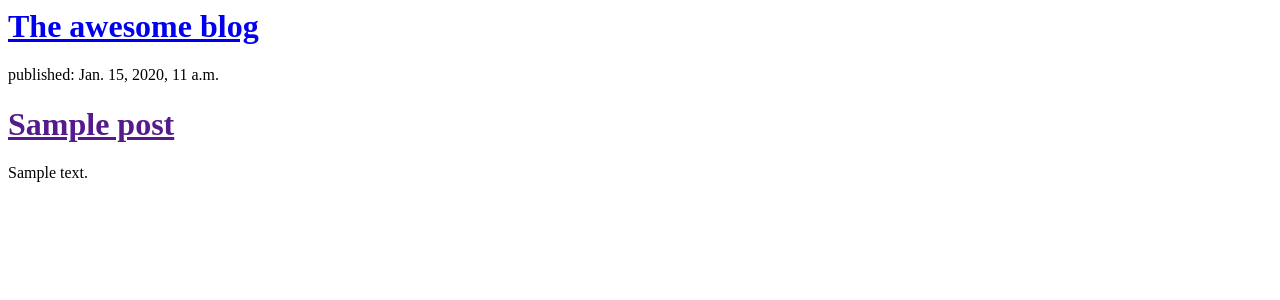
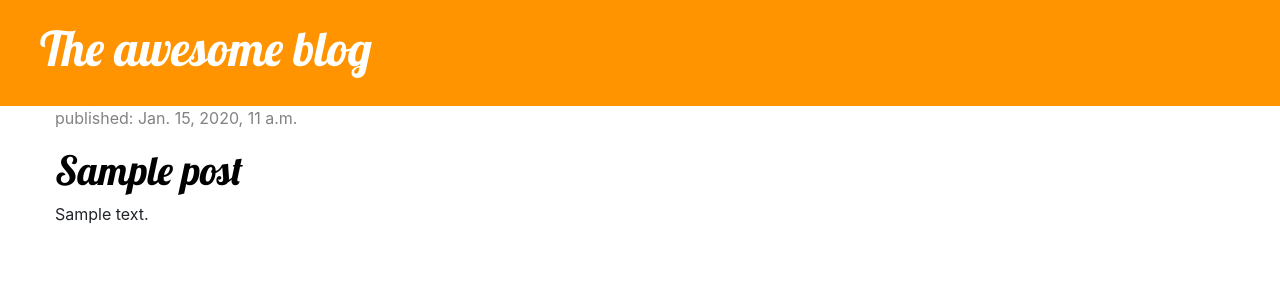
Before and after one commit to farkiba/my-first-blog, a Django app: template blog/templates/blog/post_list.html in a window 1280 px wide. Shown: the top 300 px of the page. Run offline with Django 3.2, Linux system fonts and the light colour scheme; the template is opened without the code that fills it: values that come from a table or form of the project are taken from there, others are empty; tables that the repository leaves empty hold one stand-in row (values such as "Sample post"); some libraries are stand-ins or nearby versions.

Commit message:
added style with css

```diff
--- /dev/null
+++ b/blog/static/css/blog.css
@@ -0,0 +1,46 @@
+.page-header {
+    background-color: #ff9400;
+    margin-top: 0;
+    padding: 20px 20px 20px 40px;
+}
+
+.page-header h1, .page-header h1 a, .page-header h1 a:visited, .page-header h1 a:active {
+    color: #ffffff;
+    font-size: 36pt;
+    text-decoration: none;
+}
+
+.content {
+    margin-left: 40px;
+}
+
+h1, h2, h3, h4 {
+    font-family: 'Lobster', cursive;
+}
+
+.date {
+    color: #828282;
+}
+
+.save {
+    float: right;
+}
+
+.post-form textarea, .post-form input {
+    width: 100%;
+}
+
+.top-menu, .top-menu:hover, .top-menu:visited {
+    color: #ffffff;
+    float: right;
+    font-size: 26pt;
+    margin-right: 20px;
+}
+
+.post {
+    margin-bottom: 70px;
+}
+
+.post h1 a, .post h1 a:visited {
+    color: #000000;
+}
--- a/blog/templates/blog/post_list.html
+++ b/blog/templates/blog/post_list.html
@@ -1,20 +1,32 @@
+{% load staticfiles %}
 <html>
     <head>
         <title>Farkiba's blog</title>
+        <link rel="stylesheet" href="https://stackpath.bootstrapcdn.com/bootstrap/4.1.1/css/bootstrap.min.css" integrity="sha384-WskhaSGFgHYWDcbwN70/dfYBj47jz9qbsMId/iRN3ewGhXQFZCSftd1LZCfmhktB" crossorigin="anonymous">
+		<script src="https://stackpath.bootstrapcdn.com/bootstrap/4.1.1/js/bootstrap.min.js" integrity="sha384-smHYKdLADwkXOn1EmN1qk/HfnUcbVRZyYmZ4qpPea6sjB/pTJ0euyQp0Mk8ck+5T" crossorigin="anonymous"></script>
+		<link href="//fonts.googleapis.com/css?family=Lobster&subset=latin,latin-ext" rel="stylesheet" type="text/css">
+        <link rel="stylesheet" href="{% static 'css/blog.css' %}">
     </head>
     <body>
-        <div>
+        <div class = "page-header">
             <h1><a href="/">The awesome blog</a></h1>
         </div>
 
-    	<div>
+   <div class="content container">
+    	<div class="row">
+        		<div class="col-md-8">
             {% for post in posts %}
-    	<div>
+                	<div class="post">
+                    	<div class="date">
                         	<p>published: {{ post.published_date }}</p>
+                    	</div>
                     		<h1><a href="">{{ post.title }}</a></h1>
                     		<p>{{ post.text|linebreaksbr }}</p>
                 	</div>
             {% endfor %}
         		</div>
+    	</div>
+	</div>
+
     </body>
 </html>
```
Lines whose indentation alone changed are shown as unchanged.
